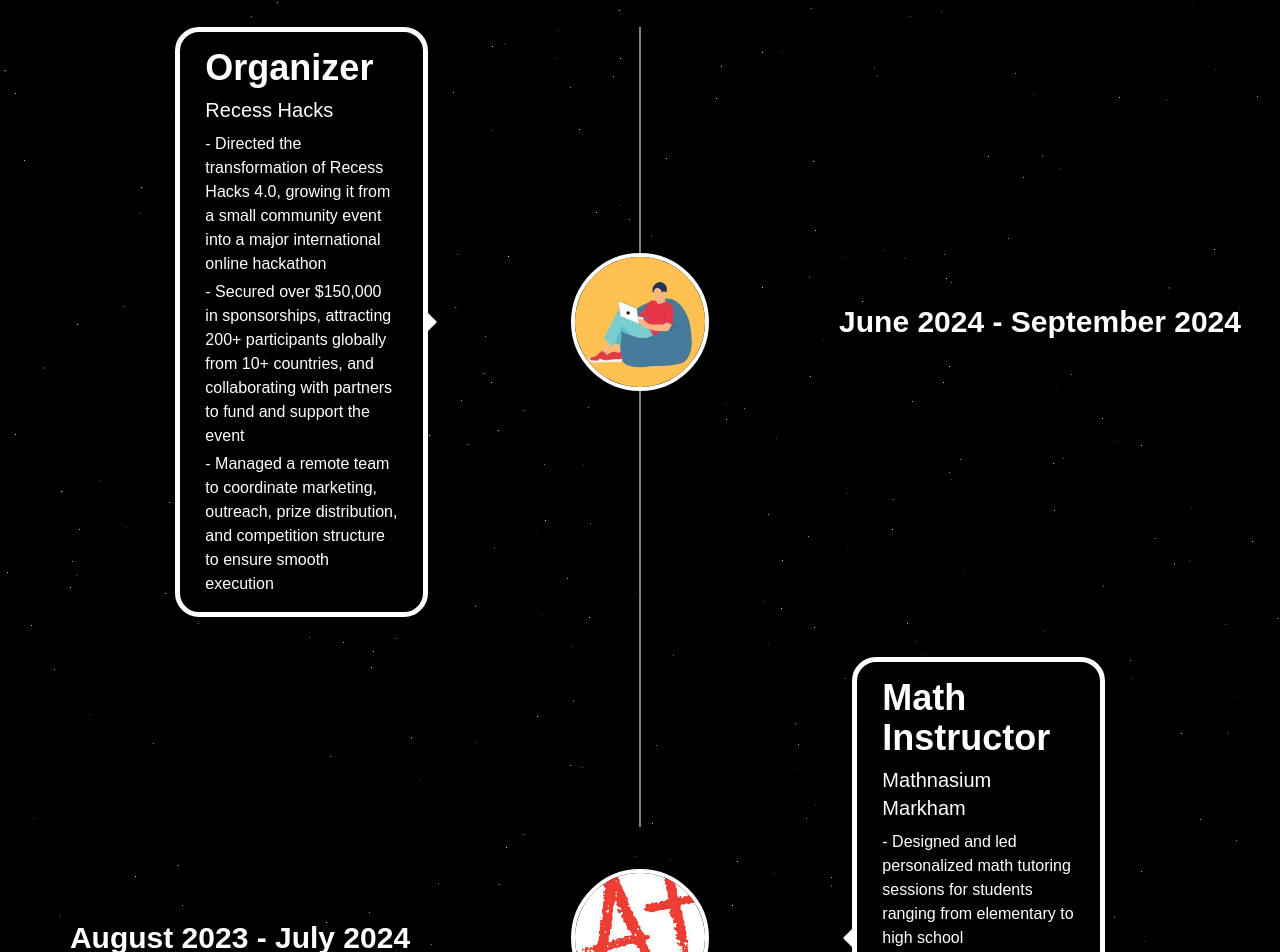
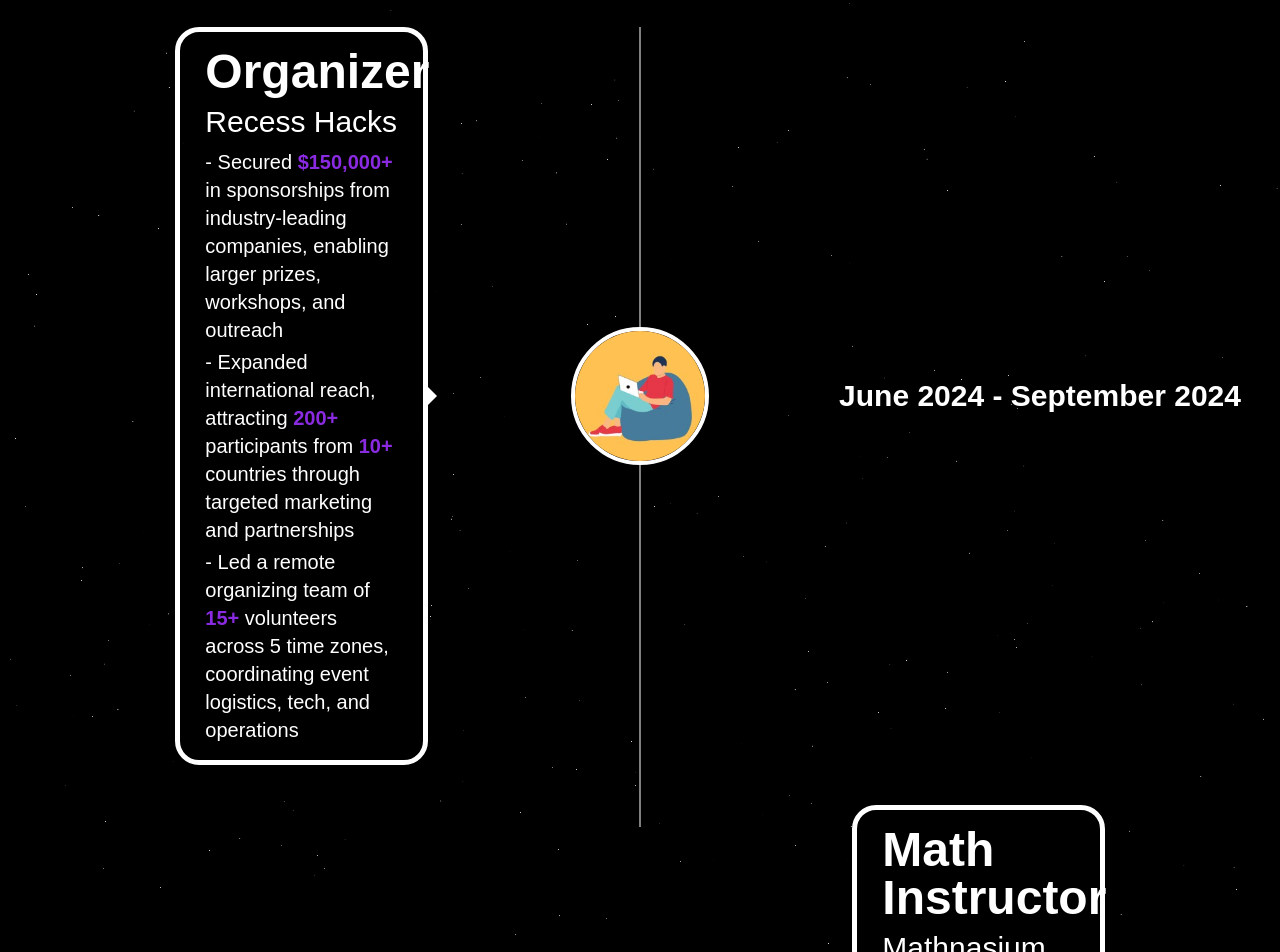
Before and after one commit to RaymondC-tech/portfolio, a Next.js app: page /experiences in a window 1280 px wide. Shown: the part 319-1271 px from the top of the page. Built offline with nearby package versions, Linux system fonts and the light colour scheme; a web font is replaced by a local one.

Commit message:
fix color theme and highlighted words for experience section

```diff
--- a/src/app/experiences/page.tsx
+++ b/src/app/experiences/page.tsx
@@ -23,7 +23,7 @@
 
       <div className="relative">
         <div className="absolute left-1/2 h-screen w-px bg-white transform -translate-x-1/2 z-5"/>
-        <div className="mt-10 w-full max-w-[2000px] mx-auto px-8">
+        <div className="mt-10 w-full max-w-[2200px] mx-auto px-8">
           {experienceData.map((e) => (
           <ExperienceItem key={e.id} exp={e} index={e.id}>
 
--- a/src/components/about_me/About_me.tsx
+++ b/src/components/about_me/About_me.tsx
@@ -8,7 +8,7 @@
 
 export default function About_me() {
   return (
-    <div className="w-full max-w-[1800px] mx-auto grid grid-cols-2 gap-12 px-8 mt-8 mb-8 items-center">
+    <div className="w-full max-w-[1800px] mx-auto grid grid-cols-2 gap-12 px-20 mt-8 mb-8 items-center">
 
     <div >
 
@@ -30,8 +30,8 @@
         </ul>
         <p className="text-2xl mt-3">
           Beside coding 24/7, I an interested in reading articles about extraterrestrial
-          phenomenas and playing a variety of
-          enjoy playing sports
+          phenomenas and enjoy playing a variety of
+           sports
         </p>
     </div>
 
--- a/src/components/experience/ExperienceItem.tsx
+++ b/src/components/experience/ExperienceItem.tsx
@@ -40,11 +40,11 @@
 
 
             {/*main bodyu and text */}
-              <h2 className="text-white text-4xl font-bold">
+              <h2 className="text-white text-5xl font-bold">
                   {exp.title}
               </h2>
 
-              <h5 className=" text-white mt-[1vh] text-xl">
+              <h5 className=" text-white mt-[1vh] text-3xl">
                 {exp.organization}
               </h5>
 
@@ -52,9 +52,9 @@
                 {exp.description.map((e, idx) => (
                   <p
                   key={idx}
-                  className="text-white text-base"
+                  className="text-white text-xl"
                   >
-                    {`-  ${e}`}
+                    - {e}
                   </p>
                 ))}
               </div>
@@ -93,19 +93,19 @@
 
             {/* main boyd and text */}
 
-            <h2 className="text-white text-4xl font-bold">
+            <h2 className="text-white text-5xl font-bold">
               {exp.title}
             </h2>
 
-            <h5 className=" text-white mt-[1vh] text-xl">
+            <h5 className=" text-white mt-[1vh] text-3xl">
               {exp.organization}
             </h5>
             <div className="mt-[1vh] space-y-[0.5vh]">
               {exp.description.map((e, idx) => (
-                <p className=" text-white text-base"
+                <p className=" text-white text-xl"
                   key={idx}
                 >
-               {`- ${e}`}
+                - {e}
              </p>
               ))}
             </div>
--- a/src/components/homepage/Chatbox.tsx
+++ b/src/components/homepage/Chatbox.tsx
@@ -25,7 +25,7 @@
         setMessages(newMessages); //adds users message to the list
 
         //and typing placeholder
-        setMessages((prev) => [...prev, {role: 'ai', content: "...", isTyping: true}])
+        setMessages((prev) => [...prev, {role: 'ai', content: "", isTyping: true}])
         setInput('') //clears input box
 
 
@@ -85,7 +85,8 @@
           {/* Messages container */}
           <div className="flex-1 h-[400px] overflow-y-auto space-y-2 mb-4 p-2 custom-scrollbar">
             {messages.map((m, i) => (
-              <div
+              !m.isTyping && m.content.trim() !== "" && (
+                <div
                 key={i}
                 className={`flex ${m.role === 'user' ? 'justify-end' : 'justify-start'}`}
               >
@@ -96,7 +97,8 @@
                     px-4 py-2
                     rounded-2xl
                     max-w-[70%]
-                    text-base leading-relaxed
+                    leading-relaxed
+                    text-lg
                     ${m.role === 'user'
                       ? 'bg-gray-700/80 text-white'
                       : 'bg-gray-800/80 text-white border-l-4 border-cyan-400/70'}
@@ -105,6 +107,8 @@
                   dangerouslySetInnerHTML={{ __html: m.content }}
                 />
               </div>
+              )
+
             ))}
             {/*
               Typing indicator row: show three bouncing dots in accent color
--- a/src/components/projects/ThreeSixtyCarousel.tsx
+++ b/src/components/projects/ThreeSixtyCarousel.tsx
@@ -298,7 +298,7 @@
               </div>
              {isFront && (
                 <div className="w-[600px] text-center space-y-2">
-                <h3 className="text-2xl md:text-3xl font-bold text-white">
+                <h3 className="text-2xl md:text-3xl font-bold text-sky-400">
                   {slides[currentIndex].title}
                 </h3>
                 <p className="text-base text-gray-300">
--- a/src/data/experiences.ts
+++ /dev/null
@@ -1,41 +0,0 @@
-import {Experiences} from '@/types/Experiences'
-
-export const experienceData: Experiences[] = [
-    {id: 1,
-    organization: "Recess Hacks",
-    title: "Organizer",
-    description:
-        ["Directed the transformation of Recess Hacks 4.0, growing it from a small community event into a major international online hackathon",
-
-        "Secured over $150,000 in sponsorships, attracting 200+ participants globally from 10+ countries, and collaborating with \
-        partners to fund and support the event",
-
-        "Managed a remote team to coordinate marketing, outreach, prize distribution, and competition structure to ensure smooth \
-        execution"
-        ],
-    date: "June 2024 - September 2024",
-    imageSrc:"/experience_image/recesshacks_logo.jpg"
-    },
-    {id: 2,
-        organization: "Mathnasium Markham",
-        title: "Math Instructor",
-        description:
-            ["Designed and led personalized math tutoring sessions for students ranging from elementary to high school",
-
-            "Applied diverse teaching techniques to increase student comprehension and confidence in mathematics",
-
-            "Collaborated with fellow instructors to assess student progress, adjusting teaching strategies for optimal learning outcomes"
-            ],
-        date: "August 2023 - July 2024",
-        imageSrc:"/experience_image/mathnasium_logo.jpg"
-    }
-]
-
-
-/*export interface Experience {
-    id: number,
-    organization: string,
-    title: string,
-    description: string[];
-
-} */
--- /dev/null
+++ b/src/data/experiences.tsx
@@ -0,0 +1,39 @@
+import {Experiences} from '@/types/Experiences'
+export const experienceData: Experiences[] = [
+    {id: 1,
+    organization: "Recess Hacks",
+    title: "Organizer",
+    description: [
+  <>Secured <span className='text-[#8A2BE2] font-bold'>$150,000+</span> in sponsorships from industry-leading companies, enabling larger prizes, workshops, and outreach</>,
+
+  <>Expanded international reach, attracting <span className='text-[#8A2BE2] font-bold'>200+</span> participants from <span className='text-[#8A2BE2] font-bold'>10+</span> countries through targeted marketing and partnerships</>,
+
+  <>Led a remote organizing team of <span className='text-[#8A2BE2] font-bold'>15+</span> volunteers across 5 time zones, coordinating event logistics, tech, and operations</>,
+        ],
+    date: "June 2024 - September 2024",
+    imageSrc:"/experience_image/recesshacks_logo.jpg"
+    },
+    {id: 2,
+        organization: "Mathnasium Markham",
+        title: "Math Instructor",
+        description:
+            [
+            <>Maintained an average parent satisfaction rating of <span className='text-[#8A2BE2] font-bold'>95%</span> based on regular progress reports and feedback</>,
+            <>Designed and led personalized math tutoring sessions for students ranging from elementary to high school</>,
+            <>Assisted in onboarding and mentoring <span className='text-[#8A2BE2] font-bold'>5+</span> new instructors, helping standardize teaching quality</>
+            ],
+        date: "August 2023 - July 2024",
+        imageSrc:"/experience_image/mathnasium_logo.jpg"
+    }
+]
+
+
+/*export interface Experience {
+    id: number,
+    organization: string,
+    title: string,
+    description: string[];
+
+} */
+
+    //<span className='text-[#8A2BE2] font-bold'></span>$
--- a/src/types/Experiences.ts
+++ b/src/types/Experiences.ts
@@ -1,8 +1,10 @@
+import { ReactNode } from 'react'
+
 export interface Experiences {
     id: number,
     organization: string,
     title: string,
-    description: string[],
+    description: React.ReactNode[],
     date: string,
     imageSrc: string
 
```
